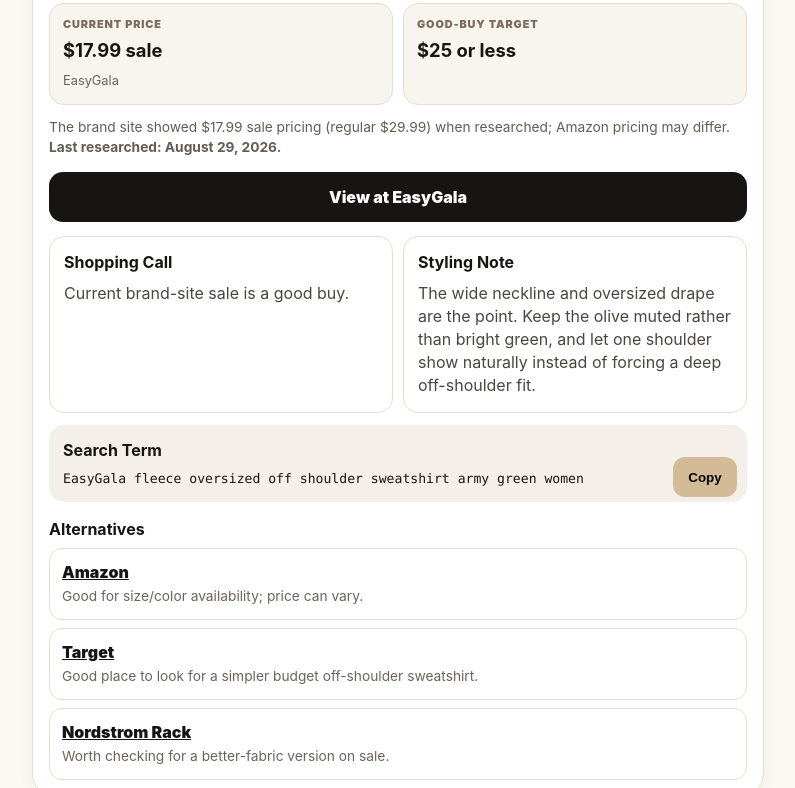
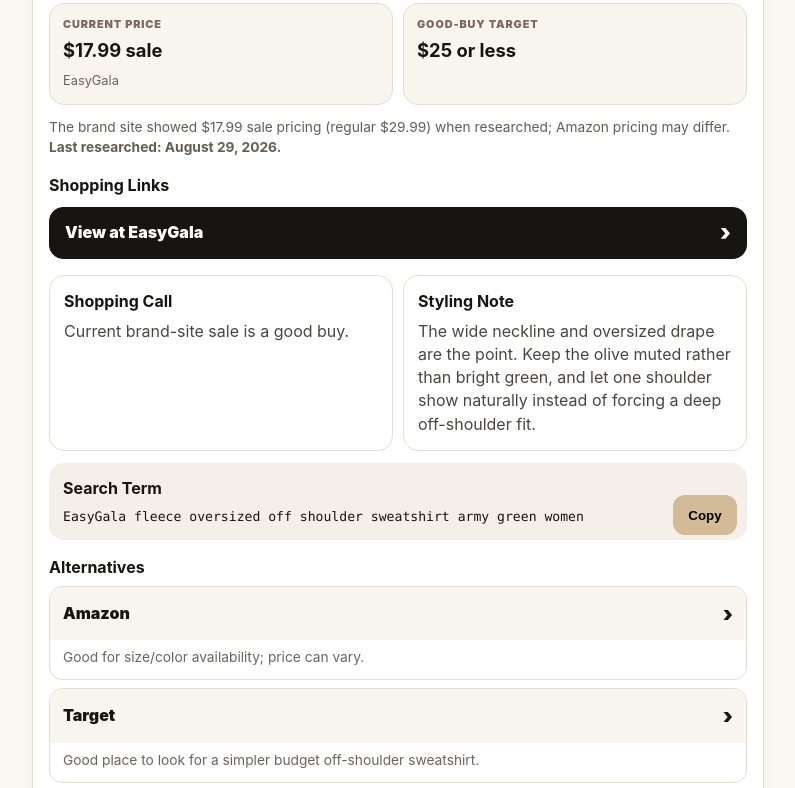
Before and after one commit to stephathome/style-cards, a plain HTML site: page olive-off-shoulder-athleisure.html in a window 1280 px wide. Shown: the part 3794-4582 px from the top of the page, without its empty margins (242-1037 px from the left). Drawn offline with Linux system fonts and the light colour scheme.

Commit message:
Add files via upload

```diff
--- a/olive-off-shoulder-athleisure.html
+++ b/olive-off-shoulder-athleisure.html
@@ -54,9 +54,14 @@
 .price-card strong{display:block;font-size:1.15rem;margin:4px 0}
 .price-card span{font-size:.8rem;color:#6a6259}
 .research-note{font-size:.86rem;color:#655c52}
-.shop-row{display:grid;gap:9px;margin:14px 0}
-.shop{display:flex;align-items:center;justify-content:center;min-height:50px;border-radius:14px;text-decoration:none;font-weight:900}
-.shop.primary{background:var(--ink);color:white}
+.shopping-links{margin:16px 0}
+.shopping-links h3{margin:0 0 9px;font-size:1rem}
+.shop-row{display:grid;gap:9px;margin:0}
+.shop{display:flex;align-items:center;justify-content:space-between;gap:10px;min-height:52px;padding:0 15px;border-radius:14px;text-decoration:none;font-weight:900;border:1px solid var(--line)}
+.shop:after{content:"›";font-size:1.45rem;line-height:1}
+.shop.primary{background:var(--ink);color:white;border-color:var(--ink)}
+.shop.secondary{background:#f4efe8;color:var(--ink)}
+.shop small{font-weight:700;color:inherit;opacity:.72}
 .info-grid{display:grid;gap:10px}
 .info{padding:14px;border:1px solid var(--line);border-radius:15px}
 .info p{margin:0;color:#4b453e}
@@ -65,9 +70,10 @@
 .copy{position:absolute;right:10px;top:50%;transform:translateY(-15%);min-width:64px;min-height:40px;border:0;border-radius:12px;background:#d4bb98;font-weight:900}
 .alternatives{margin-top:16px}
 .alternatives ul{margin:0;padding:0;list-style:none;display:grid;gap:8px}
-.alternatives li{padding:12px;border:1px solid var(--line);border-radius:13px}
-.alternatives a{font-weight:900}
-.alternatives span{display:block;color:#6c645b;font-size:.86rem;margin-top:3px}
+.alternatives li{padding:0;border:1px solid var(--line);border-radius:13px;overflow:hidden;background:#fff}
+.alternatives a{display:flex;align-items:center;justify-content:space-between;min-height:48px;padding:11px 13px;font-weight:900;text-decoration:none;background:#f8f4ee}
+.alternatives a:after{content:"›";font-size:1.35rem}
+.alternatives span{display:block;color:#6c645b;font-size:.86rem;padding:8px 13px 11px}
 .footer-note{margin-top:26px;color:#6b6258;font-size:.85rem;text-align:center}
 @media(min-width:620px){.glance{grid-template-columns:repeat(3,1fr)}.info-grid{grid-template-columns:1fr 1fr}}
 </style>
@@ -203,7 +209,7 @@
         <div><small>GOOD-BUY TARGET</small><strong>$25 or less</strong></div>
       </div>
       <p class="research-note">The brand site showed $17.99 sale pricing (regular $29.99) when researched; Amazon pricing may differ. <b>Last researched: August 29, 2026.</b></p>
-      <div class="shop-row"><a class="shop primary" href="https://www.easygalashirts.com/product/womens-fleece-sweatshirts-oversized-off-the-shoulder-pullover-tops-casual-long-sleeve-comfy-fall-outfits-2026army-green/" target="_blank" rel="noopener">View at EasyGala</a></div>
+      <div class="shopping-links"><h3>Shopping Links</h3><div class="shop-row"><a class="shop primary" href="https://www.easygalashirts.com/product/womens-fleece-sweatshirts-oversized-off-the-shoulder-pullover-tops-casual-long-sleeve-comfy-fall-outfits-2026army-green/" target="_blank" rel="noopener">View at EasyGala</a></div></div>
 
       <div class="info-grid">
         <div class="info"><h3>Shopping Call</h3><p>Current brand-site sale is a good buy.</p></div>
@@ -240,7 +246,7 @@
         <div><small>GOOD-BUY TARGET</small><strong>$30 or less</strong></div>
       </div>
       <p class="research-note">The current '47 camo CLEAN UP is a relaxed, garment-washed cotton-twill strapback. The exact camo pattern may differ slightly from the screenshot. <b>Last researched: August 29, 2026.</b></p>
-      <div class="shop-row"><a class="shop primary" href="https://www.47brand.com/products/new-york-yankees-camo-47-clean-up-2" target="_blank" rel="noopener">View at '47</a></div>
+      <div class="shopping-links"><h3>Shopping Links</h3><div class="shop-row"><a class="shop primary" href="https://www.47brand.com/products/new-york-yankees-camo-47-clean-up-2" target="_blank" rel="noopener">View at '47</a></div></div>
 
       <div class="info-grid">
         <div class="info"><h3>Shopping Call</h3><p>Similar is fine; the relaxed camo silhouette matters more than an exact print match.</p></div>
@@ -277,7 +283,7 @@
         <div><small>GOOD-BUY TARGET</small><strong>$40 or less</strong></div>
       </div>
       <p class="research-note">A current Amazon-fulfilled listing was shown in stock at $46.98. Color and size can change the price. <b>Last researched: August 29, 2026.</b></p>
-      <div class="shop-row"><a class="shop primary" href="https://www.shopabunda.com/products/lifeshe-women-s-casual-detachable-hoodie-denim-jacket-dbb835d2-802d-42c1-b357-9717812039ca" target="_blank" rel="noopener">View current listing</a></div>
+      <div class="shopping-links"><h3>Shopping Links</h3><div class="shop-row"><a class="shop primary" href="https://www.shopabunda.com/products/lifeshe-women-s-casual-detachable-hoodie-denim-jacket-dbb835d2-802d-42c1-b357-9717812039ca" target="_blank" rel="noopener">View current listing</a></div></div>
 
       <div class="info-grid">
         <div class="info"><h3>Shopping Call</h3><p>Worth buying exact if you want the layered hoodie-and-denim look in one piece.</p></div>
@@ -314,7 +320,7 @@
         <div><small>GOOD-BUY TARGET</small><strong>$25 or less</strong></div>
       </div>
       <p class="research-note">Recent references place these around the high-$20s, but I could not reliably verify a live direct-retailer price for the exact black jogger at build time. <b>Last researched: August 29, 2026.</b></p>
-      <div class="shop-row"><a class="shop primary" href="https://www.amazon.com/s?k=THE+GYM+PEOPLE+women+joggers+black+lightweight+tapered" target="_blank" rel="noopener">Search Amazon</a></div>
+      <div class="shopping-links"><h3>Shopping Links</h3><div class="shop-row"><a class="shop primary" href="https://www.amazon.com/s?k=THE+GYM+PEOPLE+women+joggers+black+lightweight+tapered" target="_blank" rel="noopener">Search Amazon</a></div></div>
 
       <div class="info-grid">
         <div class="info"><h3>Shopping Call</h3><p>Easy place to save money; prioritize fit and fabric over brand.</p></div>
@@ -351,7 +357,7 @@
         <div><small>GOOD-BUY TARGET</small><strong>$55 or less</strong></div>
       </div>
       <p class="research-note">Nike showed the Waffle Debut at $47.97 (regular $75) in a neutral black-accent colorway. Nike notes the shoe fits small and recommends going up a half size. <b>Last researched: August 29, 2026.</b></p>
-      <div class="shop-row"><a class="shop primary" href="https://www.nike.com/t/waffle-debut-womens-shoes-5Rl1KL" target="_blank" rel="noopener">View at Nike</a></div>
+      <div class="shopping-links"><h3>Shopping Links</h3><div class="shop-row"><a class="shop primary" href="https://www.nike.com/t/waffle-debut-womens-shoes-5Rl1KL" target="_blank" rel="noopener">View at Nike</a></div></div>
 
       <div class="info-grid">
         <div class="info"><h3>Shopping Call</h3><p>Current Nike sale is strong; buy if your size is available.</p></div>
@@ -388,7 +394,7 @@
         <div><small>GOOD-BUY TARGET</small><strong>$40 or less</strong></div>
       </div>
       <p class="research-note">Walmart Business listed the 3.5L size at $38.79 in current search results; color-specific pricing may vary. <b>Last researched: August 29, 2026.</b></p>
-      <div class="shop-row"><a class="shop primary" href="https://www.walmart.com/ip/20445905110" target="_blank" rel="noopener">View at Walmart</a></div>
+      <div class="shopping-links"><h3>Shopping Links</h3><div class="shop-row"><a class="shop primary" href="https://www.walmart.com/ip/20445905110" target="_blank" rel="noopener">View at Walmart</a></div></div>
 
       <div class="info-grid">
         <div class="info"><h3>Shopping Call</h3><p>Good buy around $40; no need to pay close to $50 unless the exact black version is scarce.</p></div>
@@ -425,7 +431,7 @@
         <div><small>GOOD-BUY TARGET</small><strong>$35 or less for sterling silver moissanite studs</strong></div>
       </div>
       <p class="research-note">The pictured IMLOVE studs were not independently confirmed nickel-free. I substituted a visually similar listing that explicitly states the earrings are nickel-free and uses 925 sterling silver with push backs. <b>Last researched: August 29, 2026.</b></p>
-      <div class="shop-row"><a class="shop primary" href="https://www.etsy.com/ca/listing/4514203459/moissanite-stud-earrings-2ct-8mm-vvs1" target="_blank" rel="noopener">View nickel-free option on Etsy</a></div>
+      <div class="shopping-links"><h3>Shopping Links</h3><div class="shop-row"><a class="shop primary" href="https://www.etsy.com/ca/listing/4514203459/moissanite-stud-earrings-2ct-8mm-vvs1" target="_blank" rel="noopener">View nickel-free option on Etsy</a></div></div>
 
       <div class="info-grid">
         <div class="info"><h3>Shopping Call</h3><p>Use the verified nickel-free substitute rather than chasing the exact screenshot pair.</p></div>
@@ -462,7 +468,7 @@
         <div><small>GOOD-BUY TARGET</small><strong>$70 or less</strong></div>
       </div>
       <p class="research-note">DIFF listed Lenox at $64, reduced from $128, with polarized lenses and 100% UVA/UVB protection. <b>Last researched: August 29, 2026.</b></p>
-      <div class="shop-row"><a class="shop primary" href="https://www.diffeyewear.com/products/lenox-gold-brown-gradient-mirror-polarized" target="_blank" rel="noopener">View at DIFF</a></div>
+      <div class="shopping-links"><h3>Shopping Links</h3><div class="shop-row"><a class="shop primary" href="https://www.diffeyewear.com/products/lenox-gold-brown-gradient-mirror-polarized" target="_blank" rel="noopener">View at DIFF</a></div></div>
 
       <div class="info-grid">
         <div class="info"><h3>Shopping Call</h3><p>Current sale is good. Similar is fine if you already own a gold aviator.</p></div>
@@ -499,7 +505,7 @@
         <div><small>GOOD-BUY TARGET</small><strong>$45 or less</strong></div>
       </div>
       <p class="research-note">Kate Spade lists the pendant at $58 in gold-plated metal. The product page does not explicitly confirm nickel-free chain, clasp, or skin-contact components. <b>Last researched: August 29, 2026.</b></p>
-      <div class="shop-row"><a class="shop primary" href="https://www.katespade.com/products/initial-pendant/WBRU7649.html" target="_blank" rel="noopener">View at Kate Spade</a></div>
+      <div class="shopping-links"><h3>Shopping Links</h3><div class="shop-row"><a class="shop primary" href="https://www.katespade.com/products/initial-pendant/WBRU7649.html" target="_blank" rel="noopener">View at Kate Spade</a></div></div>
 
       <div class="info-grid">
         <div class="info"><h3>Shopping Call</h3><p>Wait for a sale unless you specifically want Kate Spade. Do not treat it as confirmed nickel-free.</p></div>
```
